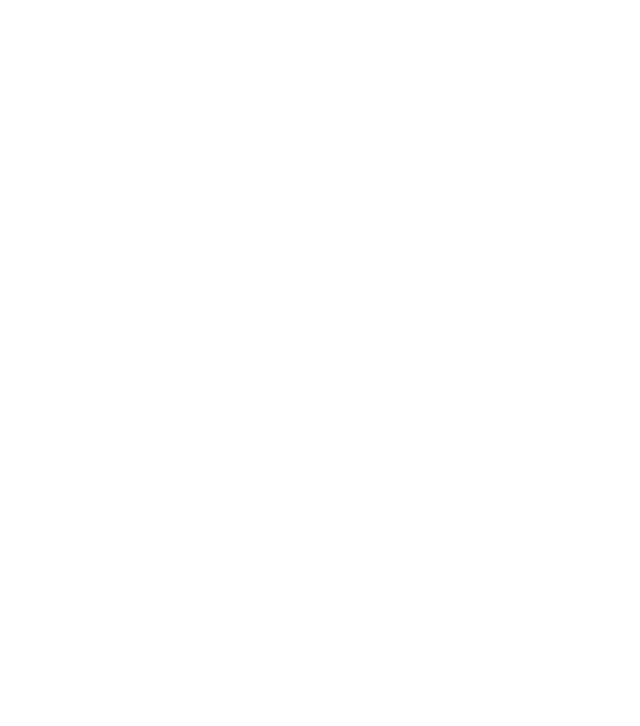
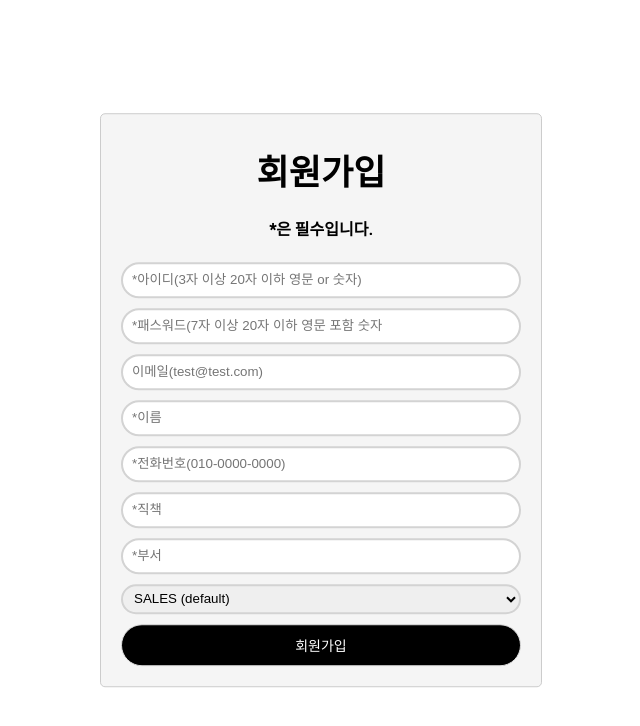
Before and after one commit to PL-LeadPilot/arc-crm-react-client, a React (Create React App) app in the folder arc-crm/: page /signup in a window 1280 px wide. Before the commit this address had no page. Shown: the top 726 px of the page, without its empty margins (319-959 px from the left). Built offline with nearby package versions, Linux system fonts and the light colour scheme; sample sign-in values are in the browser's storage.

Commit message:
feat: User Signup
Role이 ADMIN인 계정에서만 새로운 유저의 회원가입 기능
- role이 SALES인 경우 /company로 반환

```diff
--- a/arc-crm/src/App.tsx
+++ b/arc-crm/src/App.tsx
@@ -1,11 +1,13 @@
 import React from 'react';
 import { Routes, Route } from 'react-router-dom';
 import LoginPage from '../src/pages/LoginPage';
+import SignUpPage from '../src/pages/SignUpPage';
 
 function App() {
   return (
       <Routes>
           <Route path="/" element={<LoginPage />} />
+          <Route path="/signup" element={<SignUpPage />} />
       </Routes>
   );
 }
--- /dev/null
+++ b/arc-crm/src/pages/SignUpPage.tsx
@@ -0,0 +1,119 @@
+import React, { useState, useEffect } from 'react';
+import { useNavigate } from 'react-router-dom';
+import '../styles/SignUpPage.css';
+
+function isTokenValid(token: string | null): boolean {
+    if (!token) return false;
+    try {
+        const payload = JSON.parse(atob(token.split('.')[1]));
+        const currentTime = Math.floor(Date.now() / 1000);
+        return payload.exp && currentTime < payload.exp;
+    } catch {
+        return false;
+    }
+}
+
+function SignUpPage() {
+    const [userId, setUserId] = useState('');
+    const [userPassword, setUserPassword] = useState('');
+    const [userEmail, setUserEmail] = useState('');
+    const [userName, setUserName] = useState('');
+    const [userPhone, setUserPhone] = useState('');
+    const [userRole, setUserRole] = useState('SALES');
+    const [userPosition, setUserPosition] = useState('');
+    const [userDivision, setUserDivision] = useState('');
+    const [error, setError] = useState<string | null>(null);
+    const navigate = useNavigate();
+
+    useEffect(() => {
+        const token = localStorage.getItem('token');
+        if (!isTokenValid(token)) {
+            localStorage.removeItem('token');
+            navigate('/');
+            return;
+        }
+
+        // 권한 검사 추가
+        try {
+            const payload = JSON.parse(atob(token!.split('.')[1]));
+            const role = payload.role;
+
+            if (role === 'SALES') {
+                alert('접근할 수 없는 페이지입니다.');
+                navigate('/company');
+            }
+        } catch {
+            localStorage.removeItem('token');
+            navigate('/');
+        }
+    }, [navigate]);
+
+
+    const handleSignUp = async (e: React.FormEvent) => {
+        e.preventDefault();
+
+        try {
+            const token = localStorage.getItem('token');
+
+            const response = await fetch('/admin/auth/signup', {
+                method: 'POST',
+                headers: {
+                    'Content-Type': 'application/json',
+                    'Authorization': `Bearer ${token}`,
+                },
+                body: JSON.stringify({
+                    userId,
+                    userPassword,
+                    userEmail,
+                    userName,
+                    userPhone,
+                    userRole,
+                    userPosition,
+                    userDivision
+                }),
+            });
+
+            if (!response.ok) {
+                const errorData = await response.json();
+                const firstErrorMsg = Object.values(errorData)[0]; // 첫 번째 에러만 표시
+                setError(typeof firstErrorMsg === 'string' ? firstErrorMsg : '회원가입 실패');
+            } else {
+                navigate('/company');
+            }
+        } catch {
+            setError('서버 오류가 발생했습니다.');
+        }
+    };
+
+    return (
+        <div className="signup-container">
+            <h2>회원가입</h2>
+            <h4>*은 필수입니다.</h4>
+            <form onSubmit={handleSignUp}>
+                <input type="text" placeholder="*아이디(3자 이상 20자 이하 영문 or 숫자)" value={userId} onChange={(e) => setUserId(e.target.value)} required />
+
+                <input type="password" placeholder="*패스워드(7자 이상 20자 이하 영문 포함 숫자" value={userPassword} onChange={(e) => setUserPassword(e.target.value)} required />
+
+                <input type="email" placeholder="이메일(test@test.com)" value={userEmail} onChange={(e) => setUserEmail(e.target.value)} required />
+
+                <input type="text" placeholder="*이름" value={userName} onChange={(e) => setUserName(e.target.value)} required />
+
+                <input type="text" placeholder="*전화번호(010-0000-0000)" value={userPhone} onChange={(e) => setUserPhone(e.target.value)} required />
+
+                <input type="text" placeholder="*직책" value={userPosition} onChange={(e) => setUserPosition(e.target.value)} required />
+
+                <input type="text" placeholder="*부서" value={userDivision} onChange={(e) => setUserDivision(e.target.value)} required />
+
+                <select value={userRole} onChange={(e) => setUserRole(e.target.value)} required>
+                    <option value="SALES">SALES (default)</option>
+                    <option value="ADMIN">ADMIN</option>
+                </select>
+
+                <button type="submit">회원가입</button>
+                {error && <p className="error">{error}</p>}
+            </form>
+        </div>
+    );
+}
+
+export default SignUpPage;
--- /dev/null
+++ b/arc-crm/src/styles/SignUpPage.css
@@ -0,0 +1,56 @@
+h2 {
+    font-size: 35px;
+    margin-bottom: 20px;
+    margin-top: 10px;
+}
+
+.signup-container {
+    position: absolute;
+    top: 50%;
+    left: 50%;
+    transform: translate(-50%, -50%);
+    max-width: 400px;
+    padding: 20px;
+    background-color: #f5f5f5;
+    border: 1px solid #ccc;
+    border-radius: 5px;
+    text-align: center;
+    font-family: "Roboto", sans-serif; /* Apply Roboto font */
+}
+
+.signup-container input {
+    border: 2px solid lightgrey;
+    border-radius: 40px;
+    outline: none;
+    width: 98%;
+    height: 30px;
+    text-indent: 7px;
+    margin-bottom: 10px;
+}
+
+.signup-container select {
+    border: 2px solid lightgrey;
+    border-radius: 40px;
+    outline: none;
+    width: 100%;
+    height: 30px;
+    text-indent: 7px;
+    margin-bottom: 10px;
+}
+
+.signup-container button {
+    width: 100%;
+    padding: 10px;
+    background-color: black;
+    color: #fff;
+    border: 1px solid #dbdbdb;
+    border-radius: 40px;
+    outline: none;
+    font-size: 14px;
+    box-sizing: border-box; /* 추가: 박스 모델에 패딩과 테두리 포함 */
+}
+
+.error {
+    color: red;
+    margin-top: 1rem;
+}
```
